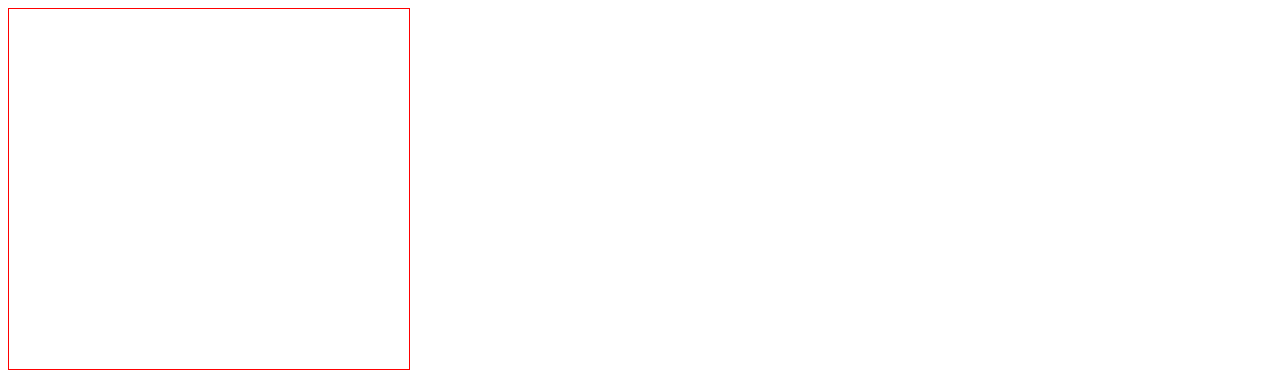
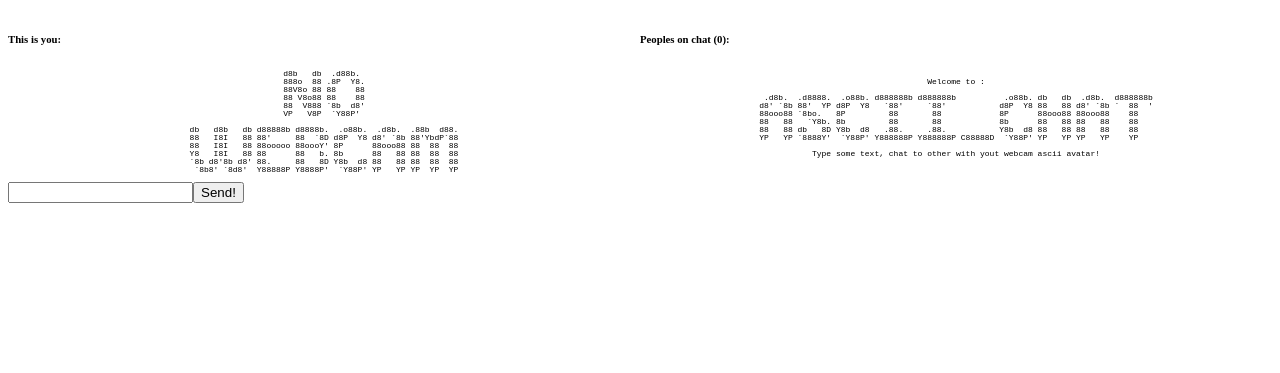
Before and after one commit to fazibear/ascii_chat, a website: page public/index.html in a window 1280 px wide. Drawn offline with nearby package versions, Linux system fonts and the light colour scheme.

Commit message:
some style added

```diff
--- a/client/application.coffee
+++ b/client/application.coffee
@@ -19,6 +19,6 @@ window.onload = ->
       catch error
         console.log error
       finally
-        document.getElementById('cos').innerHTML = asciify.process ctx
-    setTimeout(draw, 1000)
-  setTimeout(draw, 1000)
+        document.getElementById('you').innerHTML = asciify.process ctx
+    setTimeout(draw, 100)
+  setTimeout(draw, 100)
--- a/public/application.js
+++ b/public/application.js
@@ -88,12 +88,12 @@
           error = _error;
           console.log(error);
         } finally {
-          document.getElementById('cos').innerHTML = asciify.process(ctx);
+          document.getElementById('you').innerHTML = asciify.process(ctx);
         }
       }
-      return setTimeout(draw, 1000);
+      return setTimeout(draw, 100);
     };
-    return setTimeout(draw, 1000);
+    return setTimeout(draw, 100);
   };
 
 }).call(this);
--- a/public/index.html
+++ b/public/index.html
@@ -2,13 +2,52 @@
 <html lang="en">
   <head>
     <meta charset="utf-8">
-    <title>asciify_yourself</title>
-    <link rel="stylesheet" href="styles.css">
+    <title>ascii_chat</title>
+
+    <!-- custom libs -->
     <script src="/socket.io/socket.io.js"></script>
     <script src="lz-strings.js"></script>
+
+    <!-- app libs -->
     <script src="application.js"></script>
+    <link rel="stylesheet" href="styles.css">
   </head>
   <body>
-  <pre id="cos"></pre>
+    <div class="column">
+      <h6>This is you:</h6>
+<pre id="you">
+d8b   db  .d88b.
+888o  88 .8P  Y8.
+88V8o 88 88    88
+88 V8o88 88    88
+88  V888 `8b  d8'
+VP   V8P  `Y88P'
+
+db   d8b   db d88888b d8888b.  .o88b.  .d8b.  .88b  d88.
+88   I8I   88 88'     88  `8D d8P  Y8 d8' `8b 88'YbdP`88
+88   I8I   88 88ooooo 88oooY' 8P      88ooo88 88  88  88
+Y8   I8I   88 88      88   b. 8b      88   88 88  88  88
+`8b d8'8b d8' 88.     88   8D Y8b  d8 88   88 88  88  88
+ `8b8' `8d8'  Y88888P Y8888P'  `Y88P' YP   YP YP  YP  YP
+</pre>
+<input name="text"/><button id="submit">Send!</button>
+    </div>
+    <div class="column">
+      <h6>Peoples on chat (<span id="count">0</span>):</h6>
+<pre id="chat">
+
+Welcome to :
+
+ .d8b.  .d8888.  .o88b. d888888b d888888b          .o88b. db   db  .d8b.  d888888b
+d8' `8b 88'  YP d8P  Y8   `88'     `88'           d8P  Y8 88   88 d8' `8b `  88  '
+88ooo88 `8bo.   8P         88       88            8P      88ooo88 88ooo88    88
+88   88   `Y8b. 8b         88       88            8b      88   88 88   88    88
+88   88 db   8D Y8b  d8   .88.     .88.           Y8b  d8 88   88 88   88    88
+YP   YP `8888Y'  `Y88P' Y888888P Y888888P C88888D  `Y88P' YP   YP YP   YP    YP
+
+Type some text, chat to other with yout webcam ascii avatar!
+
+</pre>
+    </div>
   </body>
 </html>
--- a/public/styles.css
+++ b/public/styles.css
@@ -1,7 +1,19 @@
+body {
+
+}
+
+.column {
+  float: left;
+  width: 50%
+}
+
 pre {
   font-size: 8px;
-  border: 1px solid red;
-  width: 400px;
-  height: 360px;
+  width: 100%;
   overflow: hidden;
+  word-break: none;
+  word-wrap: none;
+  line-height: 1;
+  padding: 0px;
+  text-align: center;
 }
```
